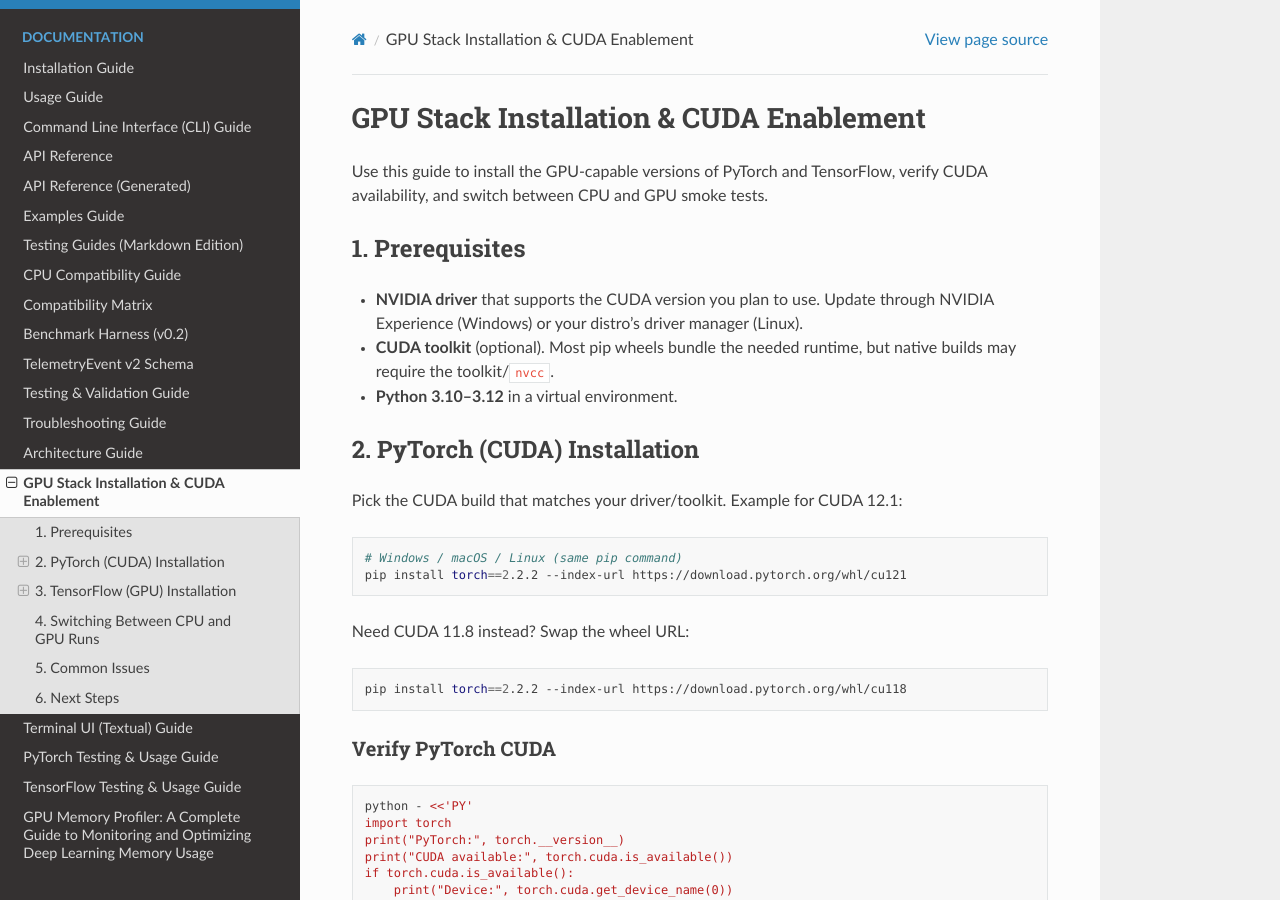
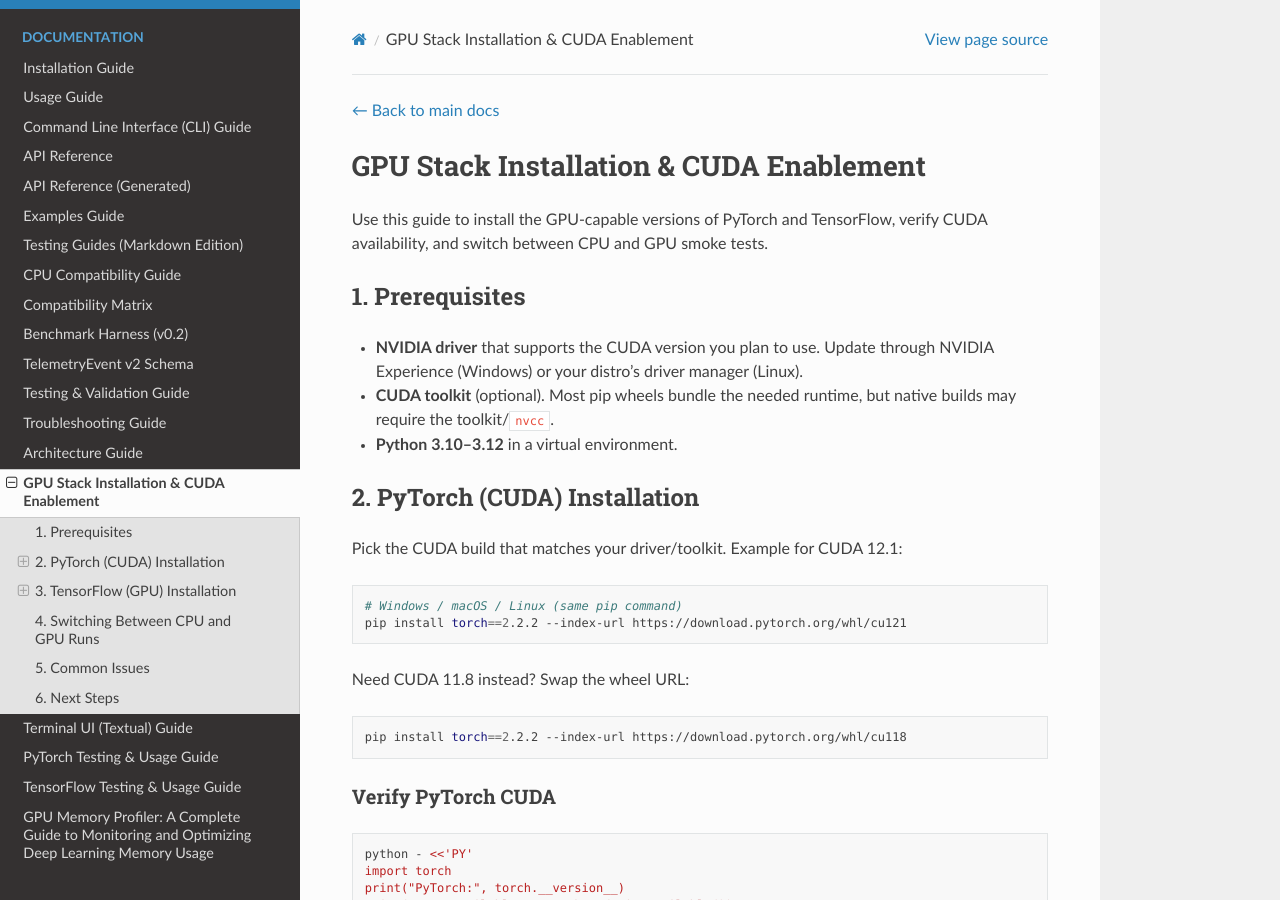
Before and after one commit to Silas-Asamoah/gpu-memory-profiler, a Sphinx documentation site: the page built from docs/gpu_setup.md, in a window 1280 px wide and 900 px high. Built offline with Sphinx 7.4.7 and the Read the Docs theme 3.1.0, drawn with Linux system fonts in a browser that asks for light colours.

Commit message:
docs(gpu_setup): add navigation link for consistency with other docs
Co-Authored-By: Claude Opus 4.6 <noreply@anthropic.com>

```diff
--- a/docs/gpu_setup.md
+++ b/docs/gpu_setup.md
@@ -1,3 +1,5 @@
+[← Back to main docs](index.md)
+
 # GPU Stack Installation & CUDA Enablement
 
 Use this guide to install the GPU-capable versions of PyTorch and TensorFlow,
```
